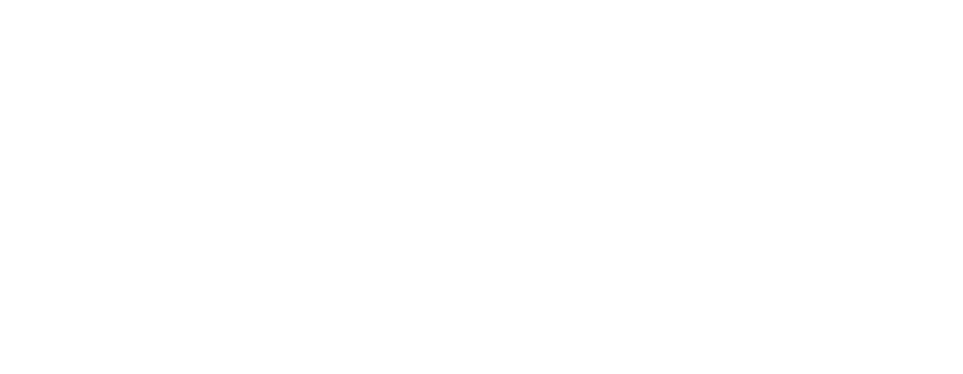
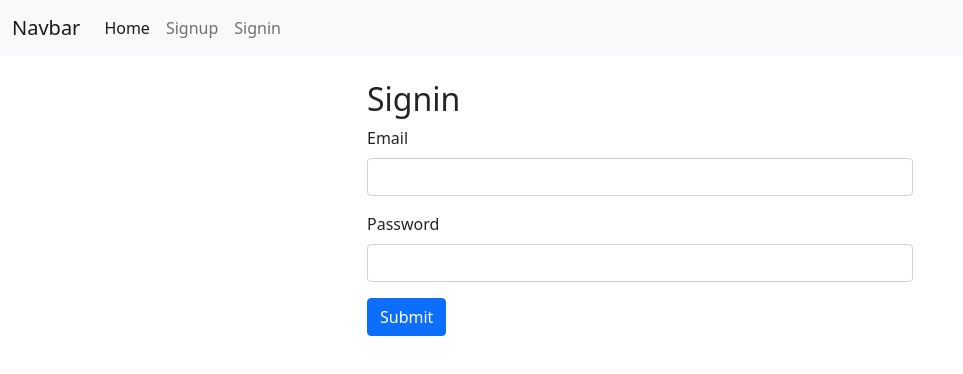
Before and after one commit to samartsevigor/mark-portal, a React (Create React App) app in the folder client/: page /signin in a window 1280 px wide. Shown: the top 374 px of the page, without its empty margins (0-963 px from the left). Built offline with nearby package versions, Linux system fonts and the light colour scheme.

Commit message:
signin form

```diff
--- a/client/src/components/Navbar.js
+++ b/client/src/components/Navbar.js
@@ -18,6 +18,9 @@
             <li className="nav-item">
               <Link className="nav-link" to="/signup">Signup</Link>
             </li>
+            <li className="nav-item">
+              <Link className="nav-link" to="/signin">Signin</Link>
+            </li>
           </ul>
         </div>
       </div>
--- a/client/src/components/Routes.js
+++ b/client/src/components/Routes.js
@@ -2,6 +2,7 @@
 import {BrowserRouter as Router, Route, Switch} from "react-router-dom";
 import App from "../App";
 import Signup from "./Signup";
+import Signin from "./Signin";
 
 const Routes = () => {
   return (
@@ -9,6 +10,7 @@
       <Switch>
         <Route exact path="/" component={() => <App />} />
         <Route exact path="/signup" component={() => <Signup />} />
+        <Route exact path="/signin" component={() => <Signin />} />
       </Switch>
     </Router>
   );
--- /dev/null
+++ b/client/src/components/Signin.js
@@ -0,0 +1,21 @@
+import React from 'react';
+import { ToastContainer } from 'react-toastify';
+import 'react-toastify/dist/ReactToastify.css';
+import Layout from "./Layout";
+import SigninForm from "./SigninForm";
+
+const Signup = () => {
+  return (
+    <Layout>
+      <ToastContainer />
+      <div className="row">
+        <div className="col-md-6 offset-md-3">
+          <h2 className="my-2">Signin</h2>
+          <SigninForm />
+        </div>
+      </div>
+    </Layout>
+  );
+};
+
+export default Signup;
--- /dev/null
+++ b/client/src/components/SigninForm.js
@@ -0,0 +1,38 @@
+import React, {useState} from 'react';
+import { toast } from 'react-toastify';
+import axios from 'axios'
+
+const SigninForm = () => {
+  const [values, setValues] = useState({
+    email: '',
+    password: ''
+  })
+  const handleSubmit = (e) => {
+    e.preventDefault()
+    axios.post(`${process.env.REACT_APP_API}/signin`, values)
+      .then((res) => {
+        setValues({email: '', password: ''})
+      })
+      .catch((error) => {
+        toast.error(error.response.data.error)
+      })
+  }
+  const handleChange = (e) => {
+    setValues({...values, [e.target.name]: e.target.value})
+  }
+  return (
+    <form onSubmit={handleSubmit}>
+      <div className="mb-3">
+        <label htmlFor="email" className="form-label">Email</label>
+        <input type="text" className="form-control" id="email" value={values.email} name="email" onChange={handleChange}/>
+      </div>
+      <div className="mb-3">
+        <label htmlFor="password" className="form-label">Password</label>
+        <input type="text" className="form-control" id="password" value={values.password} name="password" onChange={handleChange}/>
+      </div>
+      <button type="submit" className="btn btn-primary">Submit</button>
+    </form>
+  );
+};
+
+export default SigninForm;
```
Also changed, not shown: 2 other files (tests, documents, lock files or other folders).
